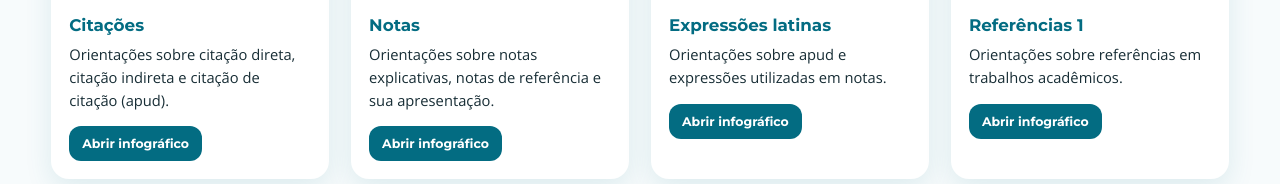
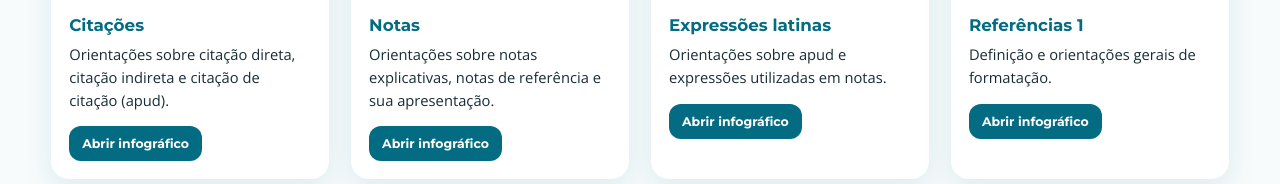
Before and after one commit to estudousuarioccmn-rgb/HELPABNTCCMN, a plain HTML site: page index.html in a window 1280 px wide. Shown: the part 3949-4133 px from the top of the page. Drawn offline with nearby package versions, Linux system fonts and the light colour scheme.

Commit message:
Atualiza enunciado do card Referências

```diff
--- a/index.html
+++ b/index.html
@@ -60,7 +60,7 @@
       <article class="card" data-image="citacoes_apud_ajustado.png?v=5" data-title="Citações"><div class="thumb"><img src="citacoes_apud_ajustado.png?v=5" alt="Citações em trabalhos acadêmicos"></div><div class="card-body"><h3>Citações</h3><p>Orientações sobre citação direta, citação indireta e citação de citação (apud).</p><button class="open">Abrir infográfico</button></div></article>
       <article class="card" data-image="https://raw.githubusercontent.com/estudousuarioccmn-rgb/HELPABNTCCMN/b3bc3f34130683df16fb8919d645fb62651971af/Notas.png" data-title="Notas"><div class="thumb"><img src="https://raw.githubusercontent.com/estudousuarioccmn-rgb/HELPABNTCCMN/b3bc3f34130683df16fb8919d645fb62651971af/Notas.png" alt="Notas em trabalhos acadêmicos"></div><div class="card-body"><h3>Notas</h3><p>Orientações sobre notas explicativas, notas de referência e sua apresentação.</p><button class="open">Abrir infográfico</button></div></article>
       <article class="card" data-image="Expressões latinas.png" data-title="Expressões latinas"><div class="thumb"><img src="Expressões latinas.png" alt="Expressões latinas em trabalhos acadêmicos"></div><div class="card-body"><h3>Expressões latinas</h3><p>Orientações sobre apud e expressões utilizadas em notas.</p><button class="open">Abrir infográfico</button></div></article>
-      <article class="card" data-image="Referência1.png?v=1" data-title="Referências 1"><div class="thumb"><img src="Referência1.png?v=1" alt="Referências 1"></div><div class="card-body"><h3>Referências 1</h3><p>Orientações sobre referências em trabalhos acadêmicos.</p><button class="open">Abrir infográfico</button></div></article>
+      <article class="card" data-image="Referência1.png?v=1" data-title="Referências 1"><div class="thumb"><img src="Referência1.png?v=1" alt="Referências 1"></div><div class="card-body"><h3>Referências 1</h3><p>Definição e orientações gerais de formatação.</p><button class="open">Abrir infográfico</button></div></article>
       <article class="card" data-image="Referências2.png" data-title="Referências 2"><div class="thumb"><img src="Referências2.png" alt="Referências 2"></div><div class="card-body"><h3>Referências 2</h3><p>Livro no todo, capítulos de livro e evento no todo: congressos, conferências, encontros etc.</p><button class="open">Abrir infográfico</button></div></article>
       <article class="card" data-image="Referência3.png?v=3" data-title="Referências 3: F: Trabalho apresentado em evento: congressos, conferências, encontros etc."><div class="thumb"><img src="Referência3.png?v=3" alt="Referências 3 - F - Trabalho apresentado em evento: congressos, conferências, encontros etc."></div><div class="card-body"><h3>Referências 3 - F - Trabalho apresentado em evento: congressos, conferências, encontros etc.</h3><p>Modelos e exemplos para referenciar.</p><button class="open">Abrir infográfico</button></div></article>
       <article class="card" data-image="Referencia4.png?v=5" data-title="Referências 4 - G1: Coleção de publicação periódica"><div class="thumb"><img src="Referencia4.png?v=5" alt="Referências 4 - G1 — Coleção de publicação periódica"></div><div class="card-body"><h3>Referências 4 - G1 — Coleção de publicação periódica</h3><p>Modelos e exemplos para referenciar publicações periódicas no todo.</p><button class="open">Abrir infográfico</button></div></article>
```
